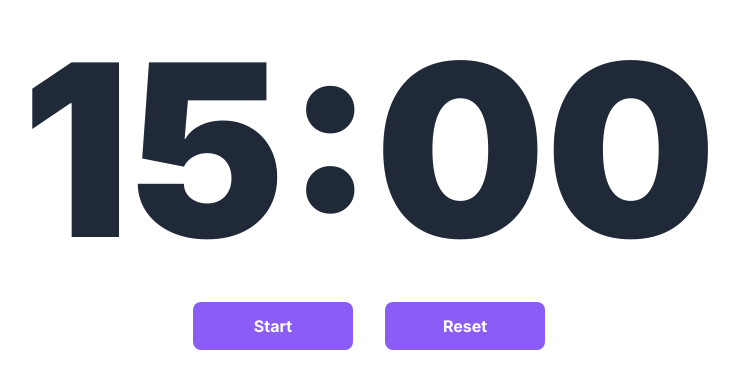
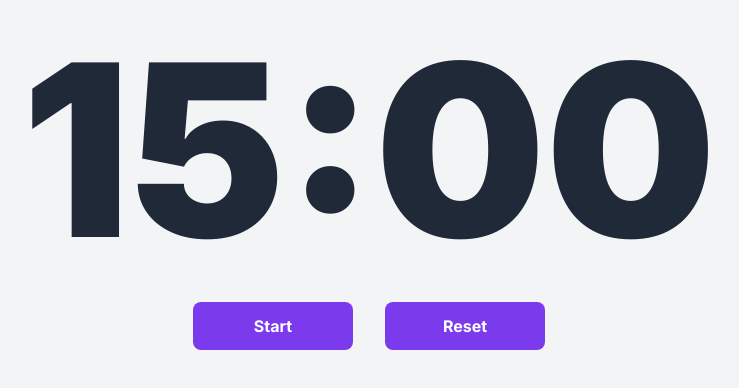
Before and after one commit to thamika123/pomodoro-timer, a React (Vite) app: page / in a window 1280 px wide. Shown: the part 210-598 px from the top of the page, without its empty margins (271-1010 px from the left). Built offline with nearby package versions, Linux system fonts and the light colour scheme.

Commit message:
Added dark mode and some other styling.

```diff
--- a/src/components/ButtonGroup.jsx
+++ b/src/components/ButtonGroup.jsx
@@ -2,13 +2,13 @@ function ButtonGroup(props) {
     return (
         <div className="flex mt-8">
             <button
-                className="bg-purple-500 rounded-lg w-40 h-12 text-white text-md font-sans font-bold focus:ring-4 ring-purple-300 mr-8"
+                className="bg-purple-600 rounded-lg w-40 h-12 text-white text-md font-sans font-bold focus:ring-4 ring-purple-300 mr-8"
                 onClick={props.controlClick}
             >
                 {props.controlText}
             </button>
             <button
-                className="bg-purple-500 rounded-lg w-40 h-12 text-white text-md font-sans font-bold focus:ring-4 ring-purple-300"
+                className="bg-purple-600 rounded-lg w-40 h-12 text-white text-md font-sans font-bold focus:ring-4 ring-purple-300"
                 onClick={props.resetClick}
             >
                 Reset
--- a/src/components/Notification.jsx
+++ b/src/components/Notification.jsx
@@ -1,7 +1,7 @@
 function Notification(props) {
     return (
-        <div className="mt-12 mb-0 ml-auto bg-purple-200 mr-12 w-60 h-12 rounded-lg flex items-center justify-center">
-            <h1 className="text-lg text-purple-700 font-medium">
+        <div className="absolute right-0 top-8 bg-purple-200 dark:bg-purple-500 mr-12 w-60 h-12 rounded-lg flex items-center justify-center">
+            <h1 className="text-lg text-purple-800 dark:text-purple-100 font-medium">
                 {props.text}
             </h1>
         </div>
--- a/src/index.html
+++ b/src/index.html
@@ -14,7 +14,7 @@
 
         <link rel="stylesheet" href="index.css" />
     </head>
-    <body>
+    <body class="bg-gray-100 dark:bg-gray-900">
         <div id="root"></div>
         <script src="index.jsx" type="module"></script>
     </body>
--- a/src/index.jsx
+++ b/src/index.jsx
@@ -83,12 +83,12 @@ class App extends React.Component {
 
     render() {
         return (
-            <div>
+            <div class="flex justify-center flex-col h-screen">
                 {this.state.notificationVisible && (
                     <Notification text={this.state.notificationText} />
                 )}
-                <div className="flex flex-col justify-center items-center h-screen">
-                    <h1 className="text-9xl lg:text-12xl font-black text-gray-800">
+                <div className="flex flex-col justify-center items-center">
+                    <h1 className="text-9xl lg:text-12xl font-black text-gray-800 dark:text-gray-100">
                         {this.formatTime()}
                     </h1>
                     <ButtonGroup
--- a/tailwind.config.js
+++ b/tailwind.config.js
@@ -3,7 +3,7 @@ module.exports = {
         "./src/**/*.html",
         "./src/**/*.jsx"
     ],
-    darkMode: false, // or 'media' or 'class'
+    darkMode: "media", // or 'media' or 'class'
     theme: {
         extend: {
             fontSize: {
```
